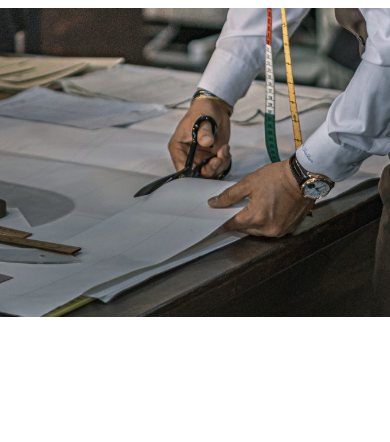
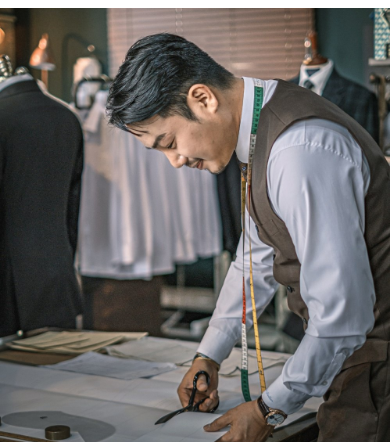
Before and after one commit to skgns039-star/varon-tailor-preview, a plain HTML site: page bespoke.html in a window 390 px wide. Shown: the part 57-499 px from the top of the page. Drawn offline with Linux system fonts and the light colour scheme.

Commit message:
Bespoke hero: owner-provided tailor cutting photo; portrait framing per breakpoint

```diff
--- a/bespoke.html
+++ b/bespoke.html
@@ -15,7 +15,7 @@
 </header>
 <main class="layout-contents ">
 <div id="bespoke">
-<section class="img-full bespoke"><figure><img src="media/images/real/varon-bespoke-classic-tailor-portrait-01-cutting.jpg" alt="바론 비스포크 클래식 매장 테일러 인물 — 패턴 위에서 원단을 재단하는 손" width="998" height="523" fetchpriority="high" decoding="async"></figure></section>
+<section class="img-full bespoke"><figure><img src="media/images/real/varon-bespoke-tailor-cutting-owner.jpg" alt="바론테일러 테일러가 종이 패턴 위에서 가위로 원단을 재단하는 모습" width="998" height="1498" fetchpriority="high" decoding="async"></figure></section>
 <section class="txt-row"><figcaption><h1>BESPOKE</h1><h1>Full Handmade</h1><p>바론테일러의 비스포크는 재단부터 마무리까지 손으로 완성합니다.<br>한 벌을 만드는 데 필요한 시간을 줄이지 않습니다.</p></figcaption><figure></figure></section>
 <section class="section-pad"><h1 style="margin-bottom:6.5px">PROCESS</h1><div class="process-wrap"><ul><li><h4><sup>1</sup>상담</h4><p>원하시는 자리와 분위기, 평소 즐겨 입는 옷을 먼저 여쭙니다. 원단과 디자인은 그다음에 함께 고릅니다.</p></li><li><h4><sup>2</sup>채촌</h4><p>목둘레부터 발목까지 서른 곳이 넘는 치수를 잽니다. 같은 사이즈라도 체형이 다르기 때문에 숫자 옆에 자세와 습관을 함께 적어 둡니다.</p></li><li><h4><sup>3</sup>패턴 메이킹</h4><p>잰 치수와 기록을 바탕으로 재단사가 직접 종이 패턴을 그립니다. 기성 패턴을 고치는 방식이 아니라 처음부터 한 사람을 위한 선을 긋고, 한쪽 어깨가 낮다면 그 차이까지 패턴에 담습니다.</p></li></ul><ul><li><h4><sup>4</sup>가봉</h4><p>임시로 꿰맨 옷을 입어 보며 어깨·허리·소매 길이를 다시 맞춥니다. 거울 앞에서 움직여 보고 불편한 곳을 바로 표시해 고칩니다.</p></li><li><h4><sup>5</sup>완성</h4><p>가봉에서 고친 내용을 반영해 본봉제를 마칩니다. 마지막으로 다림질과 단추 위치를 확인한 뒤 고객님께 전해 드립니다.</p></li></ul></div></section></div>
 <div class="back-to-top" data-m-totop><a class="line-btn" href="#">Back to top</a></div>
--- a/css/style.css
+++ b/css/style.css
@@ -428,3 +428,7 @@ html.lb-open,html.lb-open body{overflow:hidden}
 @media (min-width:768px) and (max-width:1200px){.archive.lookbook .prdList{grid-template-columns:1fr 1fr}}
 /* 11/23 대표님(추천 적용): 1200 이하 홈만 첫 화면 흰 막 효과 없음 → 영상이 바로 보이게. PC·다른 페이지는 그대로 */
 @media (max-width:1200px){#pageOverlay.pagein-home{display:none}}
+
+/* 2026-11-23 bespoke hero = owner portrait photo (998x1498): PC wide slot frames face+tape, <=1200 shows face to scissors */
+.img-full.bespoke img{object-position:50% 15%}
+@media (max-width:1200px){.img-full.bespoke figure{aspect-ratio:4/5}.img-full.bespoke img{object-position:50% 40%}}
```
Also changed, not shown: media/images/real/varon-bespoke-tailor-cutting-owner.jpg (added).
